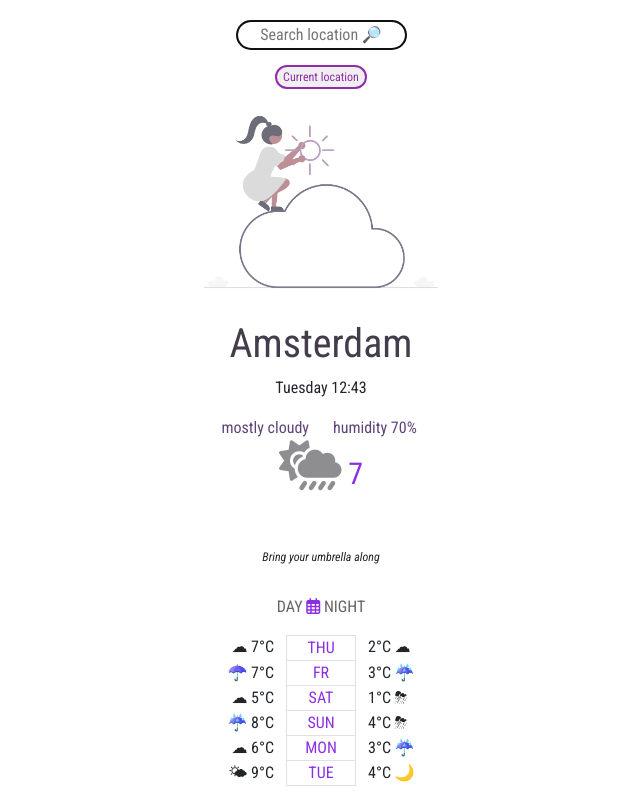
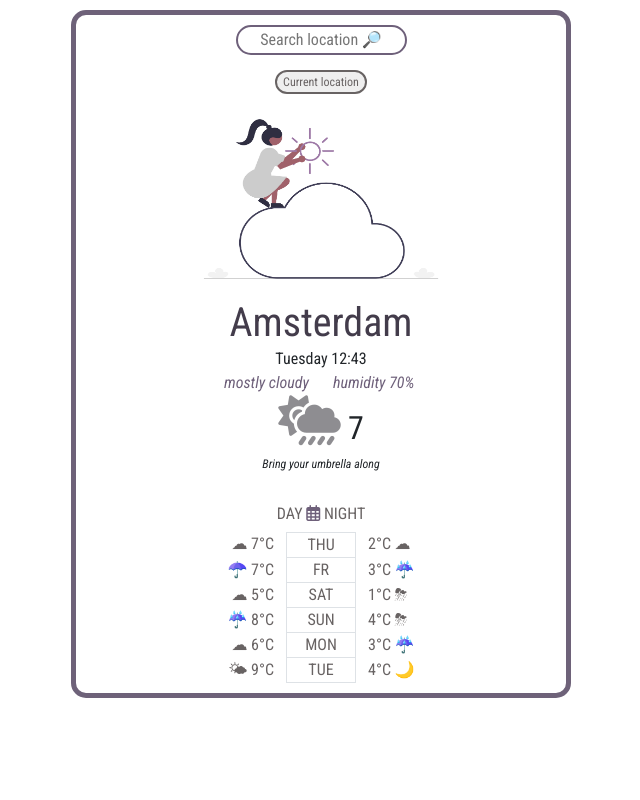
Before and after one commit to ViktoriaVasyutinskaya/first-weather-app, a plain HTML site: page index.html in a window 1280 px wide. Shown: the whole page, without its empty margins (319-959 px from the left). Drawn offline with nearby package versions, Linux system fonts and the light colour scheme.

Commit message:
.container css changes

```diff
--- a/source/styles.css
+++ b/source/styles.css
@@ -1,40 +1,42 @@
 input {
   color: rgb(146, 42, 172);
-  border: 2px solid;
   margin: 10px auto;
   border-radius: 15px;
+  border: solid 2px #6e607a;
   text-align: center;
+  box-shadow: #6e607a;
+  outline: none;
 }
 .currentLoc {
-  color: rgb(146, 42, 172);
+  color: rgb(104, 99, 99);
   font-size: 12px;
   border: 2px solid;
   margin: 5px auto;
   border-radius: 15px;
   text-align: center;
 }
-.container {
-  margin: 0 auto;
-  padding: 10px;
-}
+
 h1 {
   text-align: center;
   color: rgb(67, 60, 75);
-  padding-top: 10px;
+  padding-top: none;
+  margin: 0;
 }
-h2 {
+.current-weather {
   display: block;
   margin-top: 0 auto;
   font-size: 30px;
-  height: 100px;
+  height: 60px;
   max-width: 500;
-  color: rgb(140, 47, 226);
+  color: rgb(110, 96, 122);
 }
+
 .cloud-icon {
   color: rgb(95, 94, 99);
   font-size: 50px;
   transition: all 200ms ease-in-out;
   opacity: 0.7;
+  margin: 0;
 }
 .message {
   text-align: center;
@@ -44,15 +46,23 @@ h2 {
 }
 
 .days {
-  color: rgb(140, 47, 226);
+  color: rgb(110, 96, 122);
   max-width: 70px;
 }
 
 .container {
   text-align: center;
+  margin: 10px auto;
+  box-sizing: border-box;
+  border: solid 5px rgb(110, 98, 121);
+  max-width: 500px;
+  border-radius: 15px;
+  padding-bottom: 10px;
 }
 .day-night {
   color: rgb(104, 99, 99);
+  height: 30px;
+  margin: 0;
 }
 .forecast {
   display: list-item;
@@ -60,11 +70,13 @@ h2 {
   margin: 0 auto;
 }
 .calendar-icon {
-  color: rgb(140, 47, 226);
+  color: rgb(110, 96, 122);
 }
 .conditions-now {
-  color: rgb(95, 67, 121);
+  color: rgb(110, 96, 122);
   padding: 20px auto;
+  font: italic;
+  text-align: center;
 }
 
 .fahrenheit:hover {
@@ -78,7 +90,19 @@ h2 {
 .background {
   display: block;
   margin: 0 auto;
-  opacity: 0.7;
+  height: 200px;
+  border-radius: 15px;
+}
+.time {
+  margin: 0;
+}
+
+.col-4 {
+  color: rgb(104, 99, 99);
+}
+#humidity,
+#conditions {
+  font-style: italic;
 }
 
 body {
```
